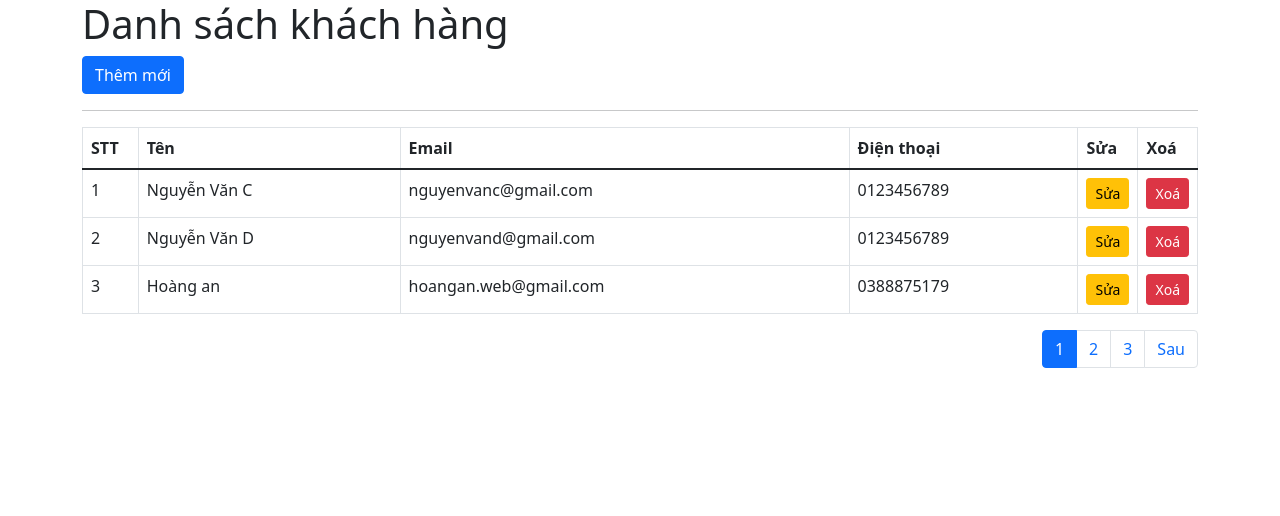
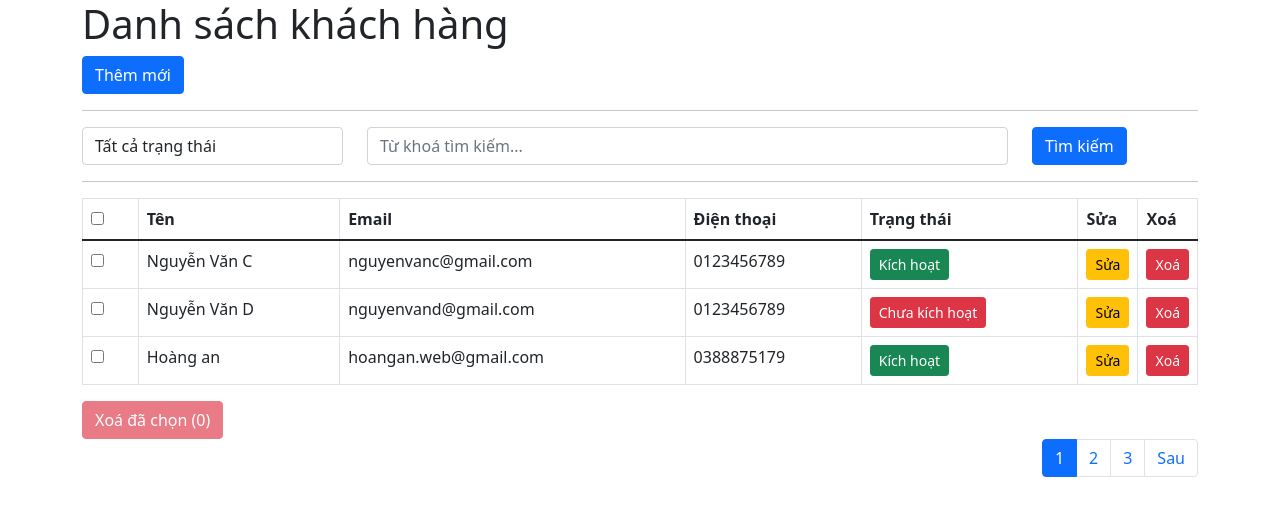
Before and after one commit to hoanganit19/tech2_react_k1_02, a React (Create React App) app: page / in a window 1280 px wide. Shown: the top 516 px of the page. Built offline with nearby package versions, Linux system fonts and the light colour scheme; data requests are answered from the project's data file.

Commit message:
Update code

```diff
--- a/db.json
+++ b/db.json
@@ -4,43 +4,57 @@
       "id": 3,
       "name": "Nguyễn Văn C",
       "email": "nguyenvanc@gmail.com",
-      "phone": "0123456789"
+      "phone": "0123456789",
+      "status": 1
     },
     {
       "id": 5,
       "name": "Nguyễn Văn D",
       "email": "nguyenvand@gmail.com",
-      "phone": "0123456789"
+      "phone": "0123456789",
+      "status": 0
     },
     {
       "name": "Hoàng an",
       "email": "hoangan.web@gmail.com",
       "phone": "0388875179",
-      "id": 6
+      "id": 6,
+      "status": 1
     },
     {
       "name": "Tạ Hoàng An",
       "email": "hoangan.web@gmail.com",
       "phone": "0388875179",
-      "id": 7
+      "id": 7,
+      "status": 0
     },
     {
       "name": "Mạnh Tuấn",
       "email": "manhtuan@gmail.com",
       "phone": "0388875179",
-      "id": 8
+      "id": 8,
+      "status": 1
     },
     {
       "name": "Văn Tuấn",
       "email": "vantuan@gmail.com",
       "phone": "0388875179",
-      "id": 9
+      "id": 9,
+      "status": 1
     },
     {
       "id": 10,
       "name": "Nguyễn Chí Ngọc",
       "email": "nguyenchingoc@gmail.com",
-      "phone": "0388875179"
+      "phone": "0388875179",
+      "status": 0
+    },
+    {
+      "id": 11,
+      "name": "Phạm Văn Tuấn",
+      "email": "phamvantuan@gmail.com",
+      "phone": "0388875179",
+      "status": 0
     }
   ]
 }
--- a/src/customers/Customers.js
+++ b/src/customers/Customers.js
@@ -1,8 +1,8 @@
 import React from "react";
 import "bootstrap/dist/css/bootstrap.min.css";
 
-import { confirmAlert } from 'react-confirm-alert'; // Import
-import 'react-confirm-alert/src/react-confirm-alert.css'; // Import css
+import { confirmAlert } from "react-confirm-alert"; // Import
+import "react-confirm-alert/src/react-confirm-alert.css"; // Import css
 
 import "./Customers.scss";
 
@@ -20,11 +20,15 @@ export default class Customers extends React.Component {
       },
       errors: {},
       msg: "",
-      msgType: 'danger',
+      msgType: "danger",
       isLoading: true,
       paginate: {
         maxPage: 0,
-        currentPage: 1
+        currentPage: 1,
+      },
+      filters: {
+        status: 'all',
+        keywords: ''
       }
     };
 
@@ -33,142 +37,202 @@ export default class Customers extends React.Component {
     this.perPage = 3;
   }
 
+  getFilterQuery = () => {
+    const queryArr = [];
+    let queryString = '';
+
+    Object.keys(this.state.filters).forEach(fieldName => {
+        if (fieldName==='status'){
+
+          if (this.state.filters.status=='active' || this.state.filters.status=='inactive'){
+              let status = 0;
+
+              if (this.state.filters.status=='active'){
+                  status = 1;
+              }
+
+              queryArr.push(`status=${status}`);
+          }
+
+        }else if (this.state.filters.keywords){
+
+          queryArr.push(`q=${this.state.filters.keywords}`);
+        }
+    });
+
+    if (queryArr.length){
+      queryString = queryArr.join('&');
+    }
+
+    return queryString
+  }
+
   setMaxPage = () => {
-    fetch(this.customersApi)
+
+    const queryString = this.getFilterQuery();
+
+    let customerApi = this.customersApi;
+    if (customerApi.indexOf('?')===-1){
+      customerApi+='?'+queryString;
+    }else{
+      customerApi+='&'+queryString;
+    }
+
+    fetch(customerApi)
       .then((response) => response.json())
       .then((customers) => {
         const maxPage = Math.ceil(customers.length / this.perPage);
 
-        const paginate = {...this.state.paginate}
+        const paginate = { ...this.state.paginate };
 
         paginate.maxPage = maxPage;
 
         this.setState({
-          paginate: paginate
+          paginate: paginate,
         });
       });
-  }
+  };
 
   getUsers = () => {
 
-    fetch(this.customersApi+`?_page=${this.state.paginate.currentPage}&_limit=${this.perPage}`)
+    const queryString = '&'+this.getFilterQuery();
+
+    fetch(
+      this.customersApi +
+        `?_page=${this.state.paginate.currentPage}&_limit=${this.perPage}${queryString}`
+    )
       .then((response) => response.json())
       .then((customers) => {
-
         this.setState({
           customers: customers,
-          isLoading: false
+          isLoading: false,
         });
       });
   };
 
   getUser = (userId) => {
-    fetch(this.customersApi+'/'+userId)
+    fetch(this.customersApi + "/" + userId)
       .then((response) => response.json())
       .then((customer) => {
         this.setState({
-            form: customer
+          form: customer,
         });
       });
-  }
+  };
 
   deleteUser = (userId) => {
-    fetch(this.customersApi+'/'+userId, {
-      method: 'DELETE'
+    fetch(this.customersApi + "/" + userId, {
+      method: "DELETE",
     });
-  }
+  };
 
   componentDidMount() {
     this.getUsers();
     this.setMaxPage();
   }
 
-  componentDidUpdate(){
+  componentDidUpdate() {
+    setTimeout(() => {
       this.getUsers();
+      this.setMaxPage();
+    }, 500);
   }
 
   paginateRender = () => {
-
     let paginateItem = [];
     let active;
     const currentPage = this.state.paginate.currentPage;
 
-    for (let page = 1; page <=this.state.paginate.maxPage; page++){
-
-      active = parseInt(page) === parseInt(currentPage) ? 'active':''
+    for (let page = 1; page <= this.state.paginate.maxPage; page++) {
+      active = parseInt(page) === parseInt(currentPage) ? "active" : "";
       paginateItem.push(
-        <li key={page} className={`page-item ${active}`} onClick={(e)=>{
+        <li
+          key={page}
+          className={`page-item ${active}`}
+          onClick={(e) => {
             e.preventDefault();
-          this.goPaginate(page)
-        }}><a className="page-link" href="#">{page}</a></li>
+            this.goPaginate(page);
+          }}
+        >
+          <a className="page-link" href="#">
+            {page}
+          </a>
+        </li>
       );
     }
 
     return (
-      <nav aria-label="Page navigation example" className="d-flex justify-content-end">
+      <nav
+        aria-label="Page navigation example"
+        className="d-flex justify-content-end"
+      >
         <ul className="pagination">
-          {
-            this.state.paginate.currentPage>1
-            ?
-            <li className="page-item"><a className="page-link" href="#" onClick={this.prevPaginate}>Trước</a></li>
-            :
+          {this.state.paginate.currentPage > 1 ? (
+            <li className="page-item">
+              <a className="page-link" href="#" onClick={this.prevPaginate}>
+                Trước
+              </a>
+            </li>
+          ) : (
             false
-          }
+          )}
 
           {paginateItem}
-          {
-            this.state.paginate.currentPage<this.state.paginate.maxPage
-            ?
-            <li className="page-item"><a className="page-link" href="#" onClick={this.nextPaginate}>Sau</a></li>
-            :
+          {this.state.paginate.currentPage < this.state.paginate.maxPage ? (
+            <li className="page-item">
+              <a className="page-link" href="#" onClick={this.nextPaginate}>
+                Sau
+              </a>
+            </li>
+          ) : (
             false
-          }
+          )}
         </ul>
       </nav>
     );
- }
-
+  };
 
   goPaginate = (page) => {
-
-    const paginate = {...this.state.paginate};
+    const paginate = { ...this.state.paginate };
 
     paginate.currentPage = page;
     this.setState({
       paginate: paginate,
       //isLoading: true
-    })
- }
+    });
+  };
 
   prevPaginate = (e) => {
     e.preventDefault();
-    let page = this.state.paginate.currentPage
+    let page = this.state.paginate.currentPage;
     page = page - 1;
-    if (page < 0){
+    if (page < 0) {
       page = 1;
     }
 
     this.goPaginate(page);
- }
+  };
 
   nextPaginate = (e) => {
     e.preventDefault();
-  let page = this.state.paginate.currentPage
+    let page = this.state.paginate.currentPage;
     page = page + 1;
-  if (page > this.state.paginate.maxPage){
+    if (page > this.state.paginate.maxPage) {
       page = this.state.paginate.maxPage;
     }
 
     this.goPaginate(page);
-}
+  };
 
   customersRender = () => {
     let count = 0;
-    if (this.state.isLoading){
+    if (this.state.isLoading) {
       return (
         <tr>
           <td colSpan={6}>
-              <div className="alert alert-success text-center">Đang tải dữ liệu...</div>
+            <div className="alert alert-success text-center">
+              Đang tải dữ liệu...
+            </div>
           </td>
         </tr>
       );
@@ -177,10 +241,17 @@ export default class Customers extends React.Component {
     return this.state.customers.map((customer) => {
       return (
         <tr key={customer.id}>
-          <td>{++count}</td>
+          <td><input type="checkbox" class="delete" value={customer.id}/></td>
           <td>{customer.name}</td>
           <td>{customer.email}</td>
           <td>{customer.phone}</td>
+          <td>
+            {customer.status ? (
+              <button className="btn btn-success btn-sm">Kích hoạt</button>
+            ) : (
+              <button className="btn btn-danger btn-sm">Chưa kích hoạt</button>
+            )}
+          </td>
           <td>
             <a
               href="#"
@@ -188,7 +259,6 @@ export default class Customers extends React.Component {
               onClick={(e) => {
                 e.preventDefault();
                 this.handleAction("update", e.target.dataset.id);
-
               }}
               data-id={customer.id}
             >
@@ -196,12 +266,16 @@ export default class Customers extends React.Component {
             </a>
           </td>
           <td>
-            <a href="#" data-id={customer.id} onClick={(e) => {
+            <a
+              href="#"
+              data-id={customer.id}
+              onClick={(e) => {
                 e.preventDefault();
 
                 this.handleDeleteSubmit(e.target.dataset.id);
-
-            }}  className="btn btn-danger btn-sm">
+              }}
+              className="btn btn-danger btn-sm"
+            >
               Xoá
             </a>
           </td>
@@ -382,12 +456,11 @@ export default class Customers extends React.Component {
 
         break;
 
-
-
       default:
         jsx = (
           <>
             <h1>Danh sách khách hàng</h1>
+
             <button
               type="button"
               className="btn btn-primary"
@@ -398,19 +471,48 @@ export default class Customers extends React.Component {
               Thêm mới
             </button>
             <hr />
+            <form onSubmit={this.handleFilters}>
+              <div className="row">
+                <div className="col-3">
+                  <select name="status" className="form-control" onChange={this.changeValueFilter}>
+                    <option value={"all"}>Tất cả trạng thái</option>
+                    <option value={"active"}>Kích hoạt</option>
+                    <option value={"inactive"}>Chưa kích hoạt</option>
+                  </select>
+                </div>
+                <div className="col-7">
+                  <input
+                    type="search"
+                    name="keywords"
+                    className="form-control"
+                    placeholder="Từ khoá tìm kiếm..."
+                    onChange={this.changeValueFilter}
+                  />
+                </div>
+                <div className="col-2">
+                  <button type="submit" className="btn btn-primary">
+                    Tìm kiếm
+                  </button>
+                </div>
+              </div>
+            </form>
+            <hr />
             <table className="table table-bordered">
               <thead>
                 <tr>
-                  <th width="5%">STT</th>
+
+                  <th width="5%"><input type="checkbox" class="checkAll"/></th>
                   <th>Tên</th>
                   <th>Email</th>
                   <th>Điện thoại</th>
+                  <th>Trạng thái</th>
                   <th width="5%">Sửa</th>
                   <th width="5%">Xoá</th>
                 </tr>
               </thead>
               <tbody>{this.customersRender()}</tbody>
             </table>
+            <button type="button" className="btn btn-danger disabled">Xoá đã chọn (0)</button>
             {this.paginateRender()}
           </>
         );
@@ -420,14 +522,13 @@ export default class Customers extends React.Component {
     return jsx;
   };
 
-  handleAction = (action, id=0) => {
-
-    if (id !==0){
+  handleAction = (action, id = 0) => {
+    if (id !== 0) {
       this.getUser(id);
     }
 
     this.setState({
-      action: action
+      action: action,
     });
   };
 
@@ -454,26 +555,26 @@ export default class Customers extends React.Component {
 
     if (Object.keys(errors).length) {
       msg = "Vui lòng kiểm tra các lỗi bên dưới";
-    }else{
+    } else {
       //post api
       fetch(this.customersApi, {
-            method: 'POST',
+        method: "POST",
         headers: {
-                'Content-Type': 'application/json'
+          "Content-Type": "application/json",
         },
-            body: JSON.stringify(this.state.form)
+        body: JSON.stringify(this.state.form),
       })
-        .then(response => response.json())
-        .then(customer => {
-            if (typeof customer==='object'){
+        .then((response) => response.json())
+        .then((customer) => {
+          if (typeof customer === "object") {
             this.setState({
               form: {
-                        name: '',
-                        email: '',
-                        phone: ''
-                    }
-                })
-                this.handleAction('lists');
+                name: "",
+                email: "",
+                phone: "",
+              },
+            });
+            this.handleAction("lists");
           }
         });
     }
@@ -485,7 +586,6 @@ export default class Customers extends React.Component {
   };
 
   handleUpdateSubmit = (e) => {
-
     e.preventDefault();
 
     const errors = {};
@@ -508,23 +608,23 @@ export default class Customers extends React.Component {
 
     if (Object.keys(errors).length) {
       msg = "Vui lòng kiểm tra các lỗi bên dưới";
-    }else{
+    } else {
       //post api
-        fetch(this.customersApi+'/'+this.state.form.id, {
-            method: 'PUT',
+      fetch(this.customersApi + "/" + this.state.form.id, {
+        method: "PUT",
         headers: {
-                'Content-Type': 'application/json'
+          "Content-Type": "application/json",
         },
-            body: JSON.stringify(this.state.form)
+        body: JSON.stringify(this.state.form),
       })
-        .then(response => response.json())
-        .then(customer => {
-            if (typeof customer==='object'){
+        .then((response) => response.json())
+        .then((customer) => {
+          if (typeof customer === "object") {
             // this.handleAction('lists');
             this.setState({
-                msg: 'Cập nhật thành công',
-                msgType: 'success'
-               })
+              msg: "Cập nhật thành công",
+              msgType: "success",
+            });
           }
         });
     }
@@ -533,30 +633,41 @@ export default class Customers extends React.Component {
       errors: errors,
       msg: msg,
     });
+  };
 
+  handleDeleteSubmit = (id) => {
+    confirmAlert({
+      title: "Bạn có chắc chắn muốn xoá?",
+      message: "Nếu xoá bạn sẽ không thể khôi phục",
+      buttons: [
+        {
+          label: "Có",
+          onClick: () => {
+            this.deleteUser(id);
+          },
+        },
+        {
+          label: "Không",
+          onClick: () => {},
+        },
+      ],
+    });
+  };
+
+  handleFilters = (e) => {
+    e.preventDefault();
+    //console.log(this.state.filters);
   }
 
-  handleDeleteSubmit = (id) => {
+  changeValueFilter = (e) => {
+    e.preventDefault();
+    const data = { ...this.state.filters };
 
-    confirmAlert({
-      title: 'Bạn có chắc chắn muốn xoá?',
-      message: 'Nếu xoá bạn sẽ không thể khôi phục',
-      buttons: [
-        {
-          label: 'Có',
-          onClick: () => {
-            this.deleteUser(id);
-          }
-        },
-        {
-          label: 'Không',
-          onClick: () => {
+    data[e.target.name] = e.target.value;
 
-          }
-        }
-      ]
+    this.setState({
+      filters: data,
     });
-
   }
 
   changeValue = (e) => {
```
Lines whose indentation alone changed are shown as unchanged.
